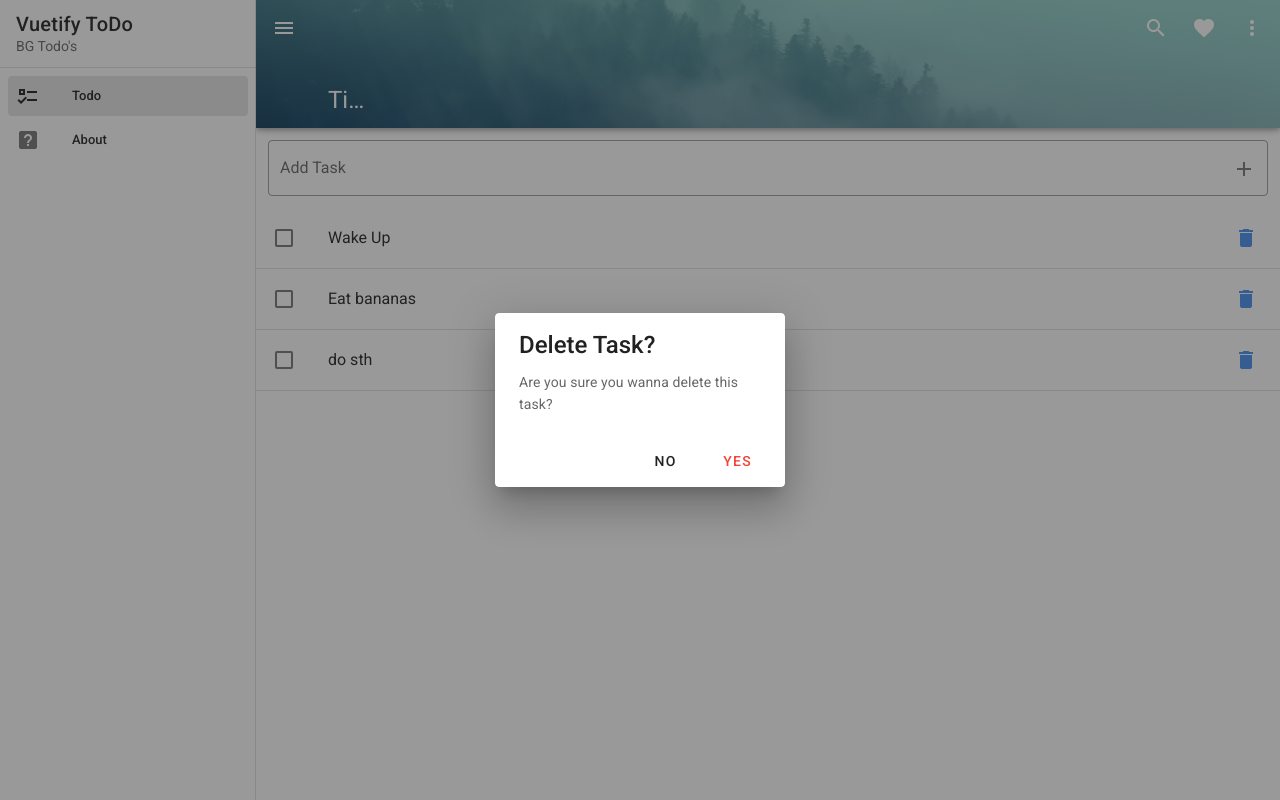
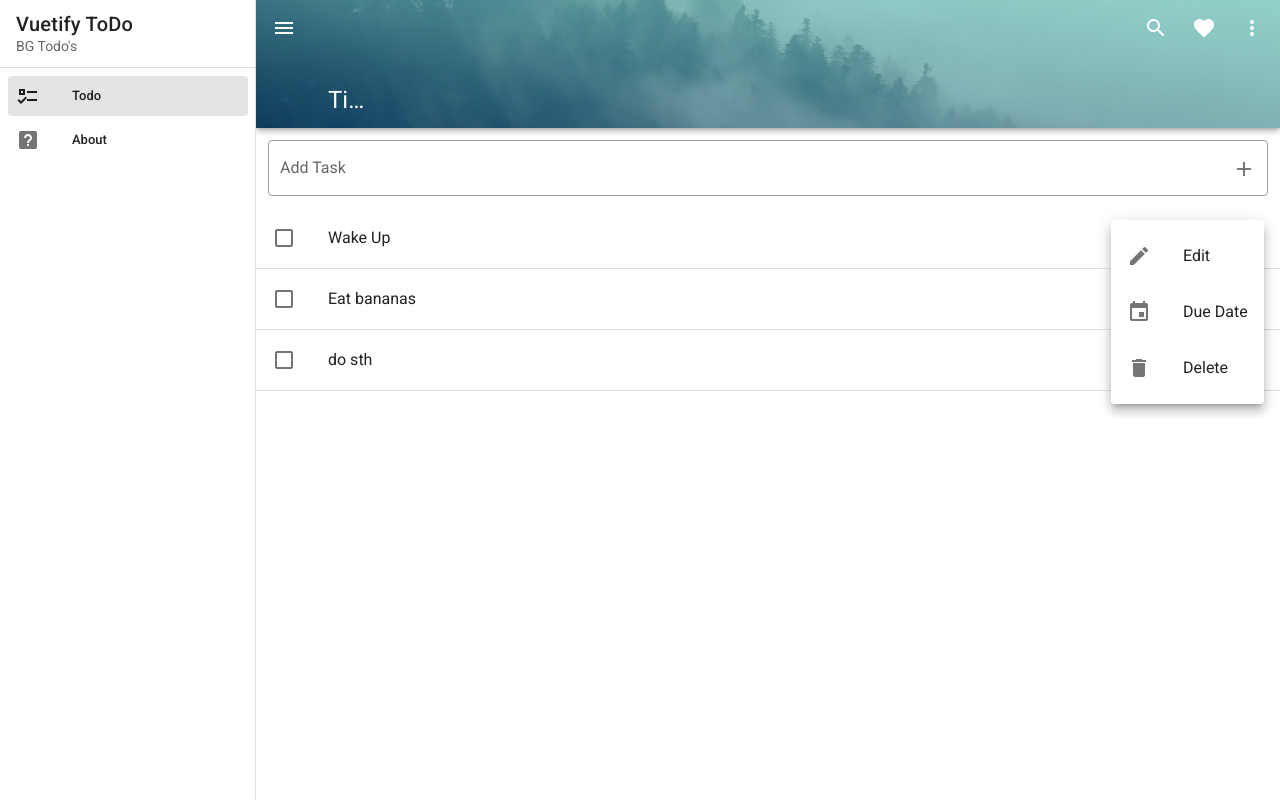
Before and after one commit to barisgunduz/vue-applimpics, a Vue app: page /#/ in a window 1280 px wide. Both pictures are taken after a click on the button 1246 px from the left and 238 px from the top of the page. Built offline with nearby package versions, Linux system fonts and the light colour scheme.

Commit message:
Task menu

```diff
--- a/src/components/Todo/Task.vue
+++ b/src/components/Todo/Task.vue
@@ -18,31 +18,20 @@
 					>
 				</v-list-item-content>
 				<v-list-item-action>
-					<v-btn
-						@click.stop="dialogs.delete = true"
-						icon
-					>
-						<v-icon color="primary lighten-1">mdi-delete</v-icon>
-					</v-btn>
+					<task-menu :task="task" />
 				</v-list-item-action>
 			</template>
 		</v-list-item>
 		<v-divider></v-divider>
 
-        <dialog-delete v-if="dialogs.delete" @close="dialogs.delete = false" :task="task" />
 	</div>
 </template>
 
 <script>
 export default {
 	props: ["task"],
-    data: () => ({
-        dialogs : {
-            delete : false
-        }
-    }),
     components: {
-        'dialog-delete' : require("@/components/Todo/Dialogs/DialogDelete.vue").default
+        'task-menu' : require("@/components/Todo/TaskMenu.vue").default
     }
 };
 </script>
--- /dev/null
+++ b/src/components/Todo/TaskMenu.vue
@@ -0,0 +1,69 @@
+<template>
+	<div>
+		<v-menu bottom left>
+			<template v-slot:activator="{ on, attrs }">
+				<v-btn color="primary" icon v-bind="attrs" v-on="on">
+					<v-icon>mdi-dots-vertical</v-icon>
+				</v-btn>
+			</template>
+
+			<v-list>
+				<v-list-item
+					v-for="(item, index) in items"
+					:key="index"
+					@click="handleClick(index)"
+				>
+					<v-list-item-icon>
+						<v-icon v-text="item.icon"></v-icon>
+					</v-list-item-icon>
+					<v-list-item-title>{{ item.title }}</v-list-item-title>
+				</v-list-item>
+			</v-list>
+		</v-menu>
+
+		<dialog-delete
+			v-if="dialogs.delete"
+			@close="dialogs.delete = false"
+			:task="task"
+		/>
+	</div>
+</template>
+<script>
+export default {
+    props : ['task'],
+	data: () => ({
+		dialogs: {
+			delete: false,
+		},
+		items: [
+			{
+				title: "Edit",
+				icon: "mdi-pencil",
+				click() {},
+			},
+			{
+				title: "Due Date",
+				icon: "mdi-calendar",
+				click() {},
+			},
+			{
+				title: "Delete",
+				icon: "mdi-delete",
+				click() {
+                    this.dialogs.delete = true
+                },
+			},
+		],
+	}),
+	methods: {
+		handleClick(index) {
+			this.items[index].click.call(this);
+		},
+	},
+	components: {
+		"dialog-delete": require("@/components/Todo/Dialogs/DialogDelete.vue")
+			.default,
+	},
+};
+</script>
+<style></style>
```
